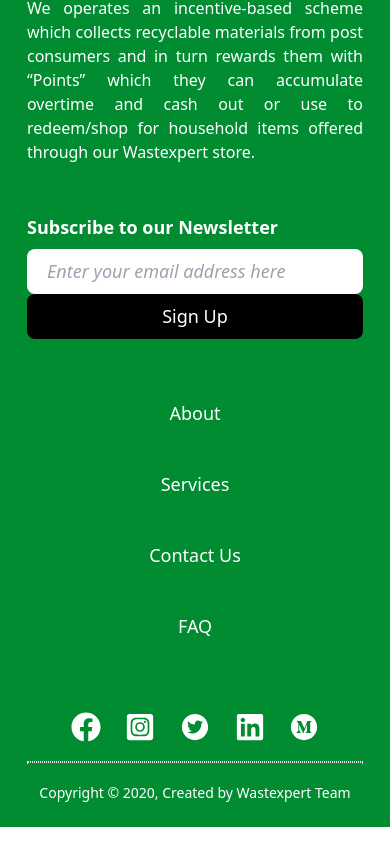
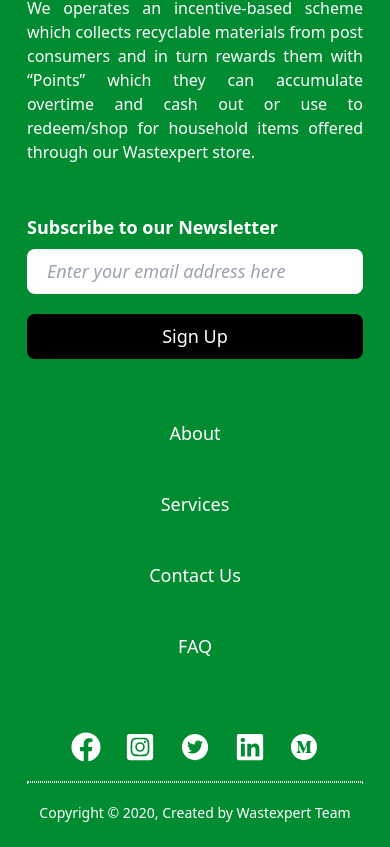
Before and after one commit to Heph-zibah/Wastexpert-website, a React (Create React App) app: page / in a window 390 px wide. Shown: the part 7669-8516 px from the top of the page. Built offline with nearby package versions, Linux system fonts and the light colour scheme.

Commit message:
update file

```diff
--- a/src/Components/Footer.js
+++ b/src/Components/Footer.js
@@ -34,7 +34,7 @@ const Footer = () => {
 						<p className='font-mulish font-semibold text-[18px] text-start flex items-start mb-[8px]'>
 							Subscribe to our Newsletter
 						</p>
-						<form className='flex w-full max-w-[470px] flex-col lg:flex-row lg:gap-0'>
+						<form className='flex w-full max-w-[470px] flex-col gap-5 lg:flex-row lg:gap-0'>
 							<input
 								type='text'
 								placeholder='Enter your email address here'
```
